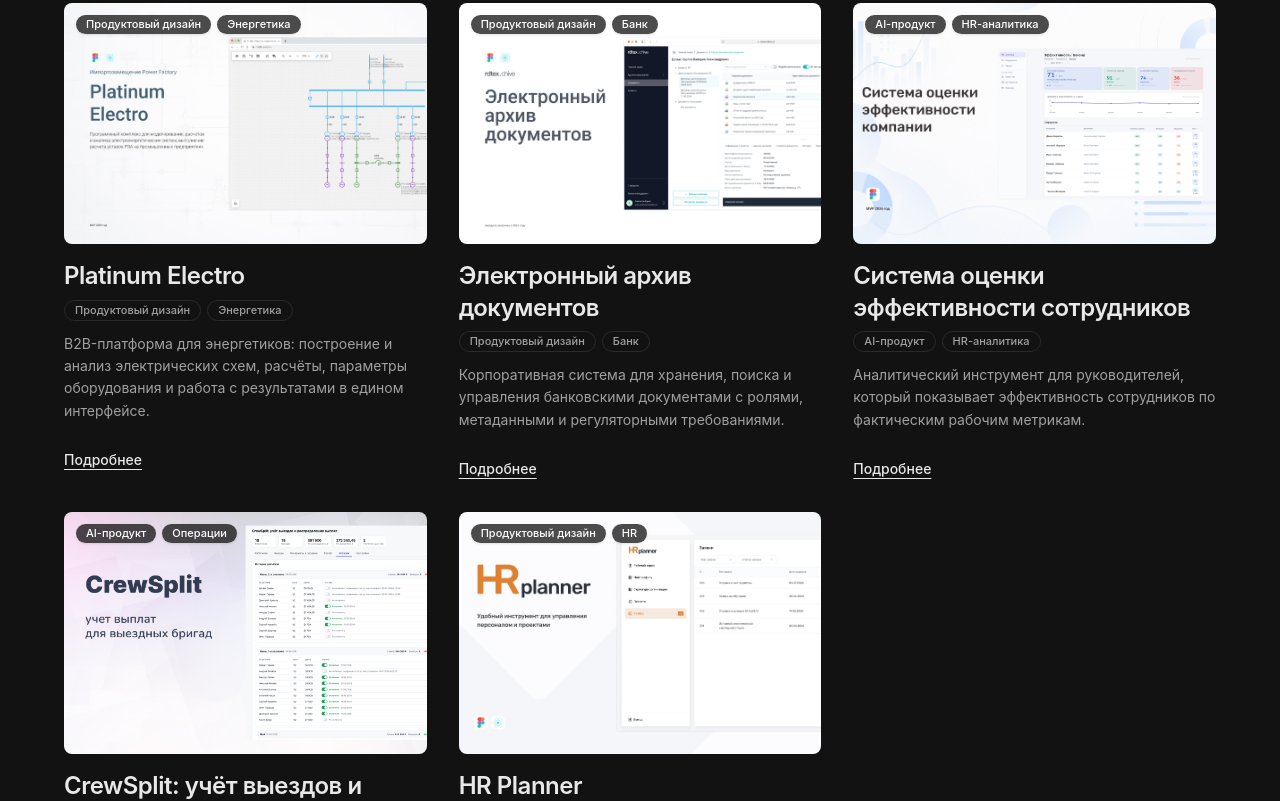
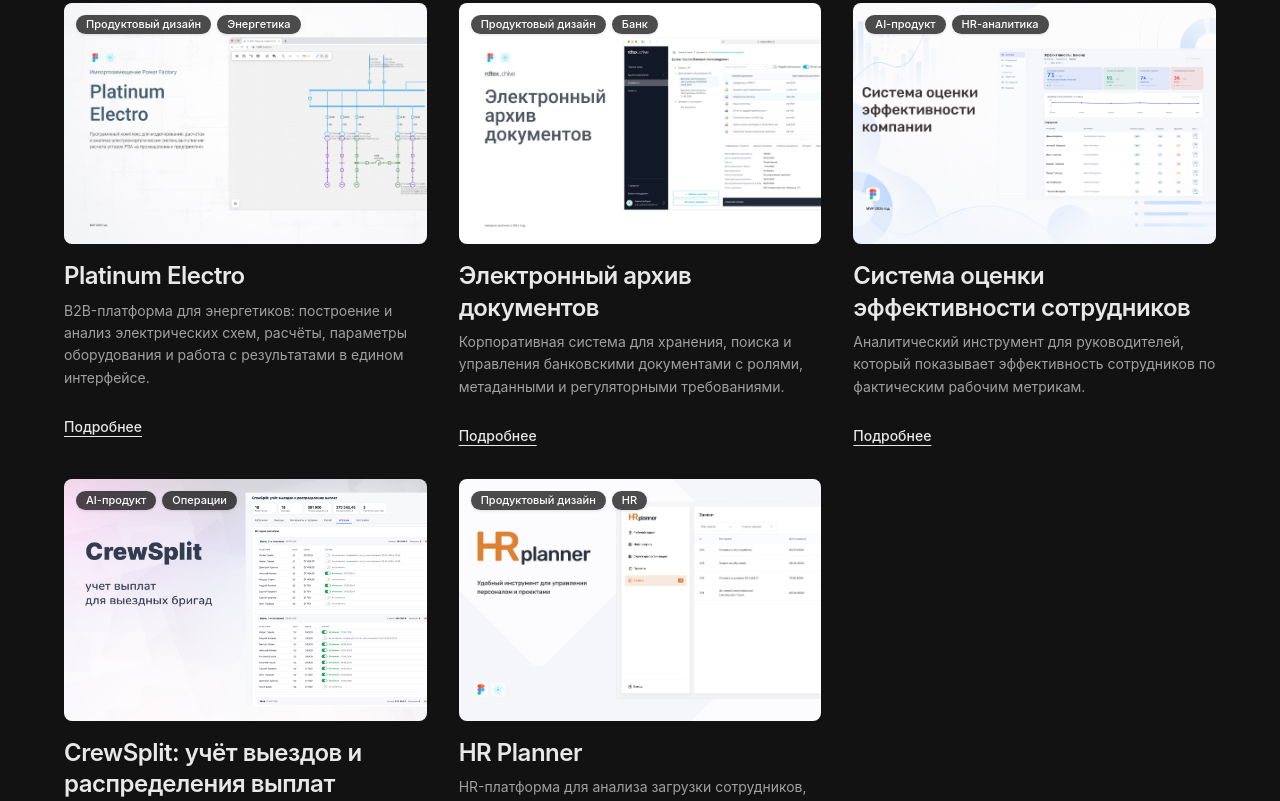
Before and after one commit to avanesov89/portfolio, a Next.js app: page / in a window 1280 px wide. Shown: the part 880-1681 px from the top of the page. Built offline with nearby package versions, Linux system fonts and the light colour scheme.

Commit message:
Keep portfolio tags on previews only

```diff
--- a/src/components/CaseCard.tsx
+++ b/src/components/CaseCard.tsx
@@ -35,18 +35,6 @@
         <h3 className="text-lg font-semibold mb-2 group-hover:underline">
           {caseItem.title}
         </h3>
-        {tags.length > 0 && (
-          <div className="mb-3 flex flex-wrap gap-1.5">
-            {tags.map((tag) => (
-              <span
-                key={tag}
-                className="rounded-full border border-[var(--border)] px-2.5 py-1 text-[11px] font-medium leading-none text-[var(--foreground-muted)]"
-              >
-                {tag}
-              </span>
-            ))}
-          </div>
-        )}
         <p className="text-sm text-[var(--foreground-muted)] line-clamp-5">
           {caseItem.description}
         </p>
```
